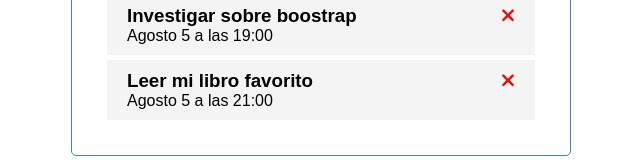
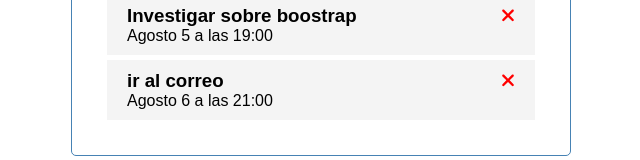
Before and after one commit to hernan840/Modulo3, an Angular app: page / in a window 1280 px wide. Shown: the part 263-423 px from the top of the page, without its empty margins (319-959 px from the left). Built offline with nearby package versions, Linux system fonts and the light colour scheme; data requests are answered from the project's data file.

Commit message:
servivio y servidor de tareas listo usando json

```diff
--- /dev/null
+++ b/db.json
@@ -0,0 +1,28 @@
+{
+    "tasks":[
+        {
+            "id":1,
+            "text":"terminar primer modulo de Angular",
+            "day": "Agosto 5 a las 12:00",
+            "reminder": true
+        },
+        {
+            "id":2,
+            "text":"Hacer las compras para la cena",
+            "day": "Agosto 5 a las 17:00",
+            "reminder": true
+        },
+        {
+            "id":3,
+            "text":"Investigar sobre boostrap",
+            "day": "Agosto 5 a las 19:00",
+            "reminder": false
+        },
+        {
+            "id":5,
+            "text":"ir al correo",
+            "day": "Agosto 6 a las 21:00",
+            "reminder": true
+        }
+    ]
+}
--- a/package.json
+++ b/package.json
@@ -6,7 +6,8 @@
     "start": "ng serve",
     "build": "ng build",
     "watch": "ng build --watch --configuration development",
-    "test": "ng test"
+    "test": "ng test",
+    "server": "json-server --watch db.json --port 5001"
   },
   "private": true,
   "dependencies": {
@@ -23,6 +24,7 @@
     "@fortawesome/free-brands-svg-icons": "^6.2.0",
     "@fortawesome/free-regular-svg-icons": "^6.2.0",
     "@fortawesome/free-solid-svg-icons": "^6.2.0",
+    "json-server": "^0.17.1",
     "rxjs": "~7.5.0",
     "tslib": "^2.3.0",
     "zone.js": "~0.12.0"
--- a/src/app/app.module.ts
+++ b/src/app/app.module.ts
@@ -1,12 +1,13 @@
 import { NgModule } from '@angular/core';
 import { BrowserModule } from '@angular/platform-browser';
+import { FontAwesomeModule } from '@fortawesome/angular-fontawesome';
+import { HttpClientModule } from '@angular/common/http'
 
 import { AppComponent } from './app.component';
 import { HeaderComponent } from './components/header/header.component';
 import { ButtonComponent } from './components/button/button.component';
 import { TasksComponent } from './components/tasks/tasks.component';
 import { TasksItemComponent } from './components/tasks-item/tasks-item.component';
-import { FontAwesomeModule } from '@fortawesome/angular-fontawesome';
 
 @NgModule({
   declarations: [
@@ -18,7 +19,8 @@ import { FontAwesomeModule } from '@fortawesome/angular-fontawesome';
   ],
   imports: [
     BrowserModule,
-    FontAwesomeModule
+    FontAwesomeModule,
+    HttpClientModule
   ],
   providers: [],
   bootstrap: [AppComponent]
--- a/src/app/monk-tasks.ts
+++ b/src/app/monk-tasks.ts
@@ -2,29 +2,6 @@
 import {Task} from "./Task"
 
 export const TASKS: Task[]=[
-    {
-        id:1,
-        text:"terminar primer modulo de Angular",
-        day: 'Agosto 5 a las 12:00',
-        reminder: true
-    },
-    {
-        id:2,
-        text:"Hacer las compras para la cena",
-        day: 'Agosto 5 a las 17:00',
-        reminder: true
-    },
-    {
-        id:3,
-        text:"Investigar sobre boostrap",
-        day: 'Agosto 5 a las 19:00',
-        reminder: false
-    },
-    {
-        id:4,
-        text:"Leer mi libro favorito",
-        day: 'Agosto 5 a las 21:00',
-        reminder: true
-    },
+
 
 ]
--- a/src/app/service/task.service.ts
+++ b/src/app/service/task.service.ts
@@ -1,4 +1,5 @@
 import { Injectable } from '@angular/core';
+import {HttpClient, HttpHandler} from '@angular/common/http'; /*permite hacer llamadas get y pos al puerto 5001*/
 import { Observable, of } from 'rxjs';
 import {Task} from '../Task'
 import {TASKS} from '../monk-tasks'
@@ -8,12 +9,14 @@ import {TASKS} from '../monk-tasks'
   providedIn: 'root'
 })
 export class TaskService {
+  private apiUrl ='http://localhost:5001/tasks'
 
-  constructor() { }
+  constructor(
+    private http:HttpClient
+  ) { }
 
   getTask(): Observable<Task[]>{
-    const tasks = of (TASKS);
-    return tasks
+      return this.http.get<Task[]>(this.apiUrl)
 
   }
 }
```
Also changed, not shown: 1 other file (tests, documents, lock files or other folders).
